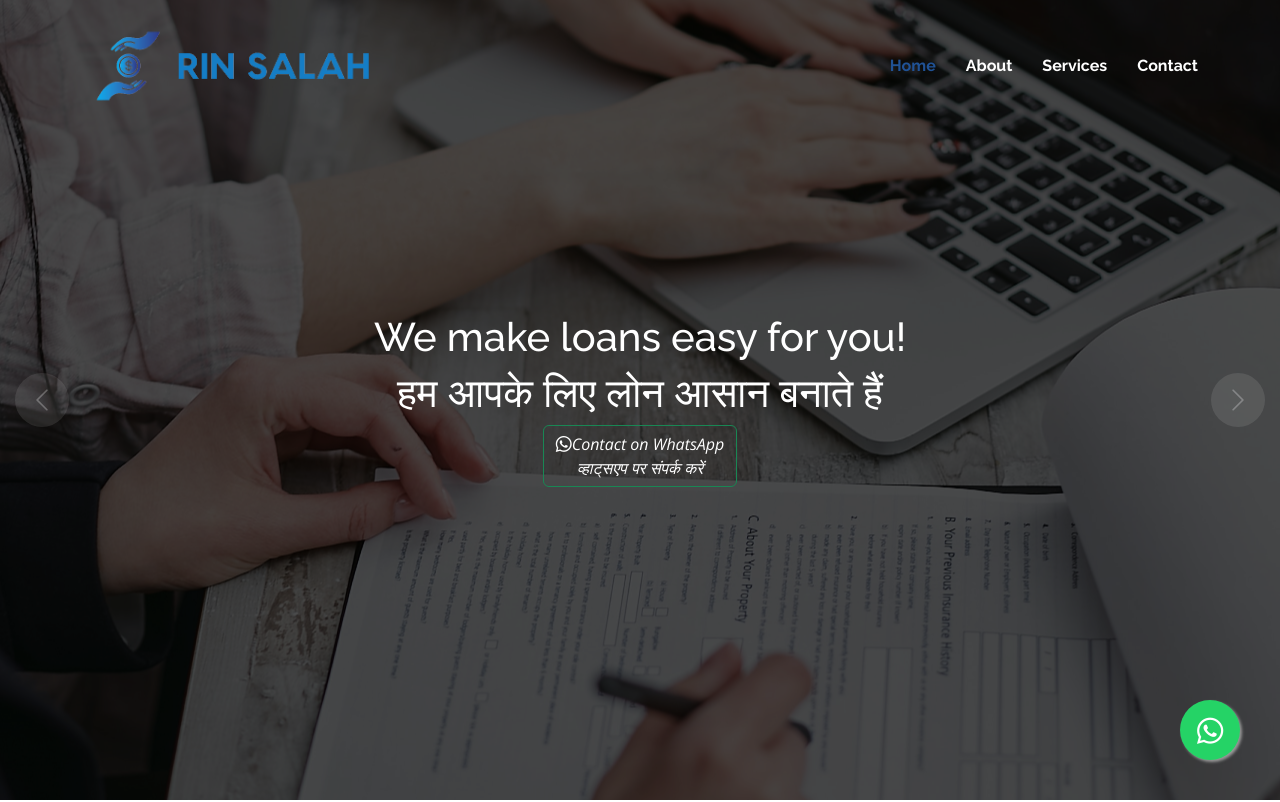
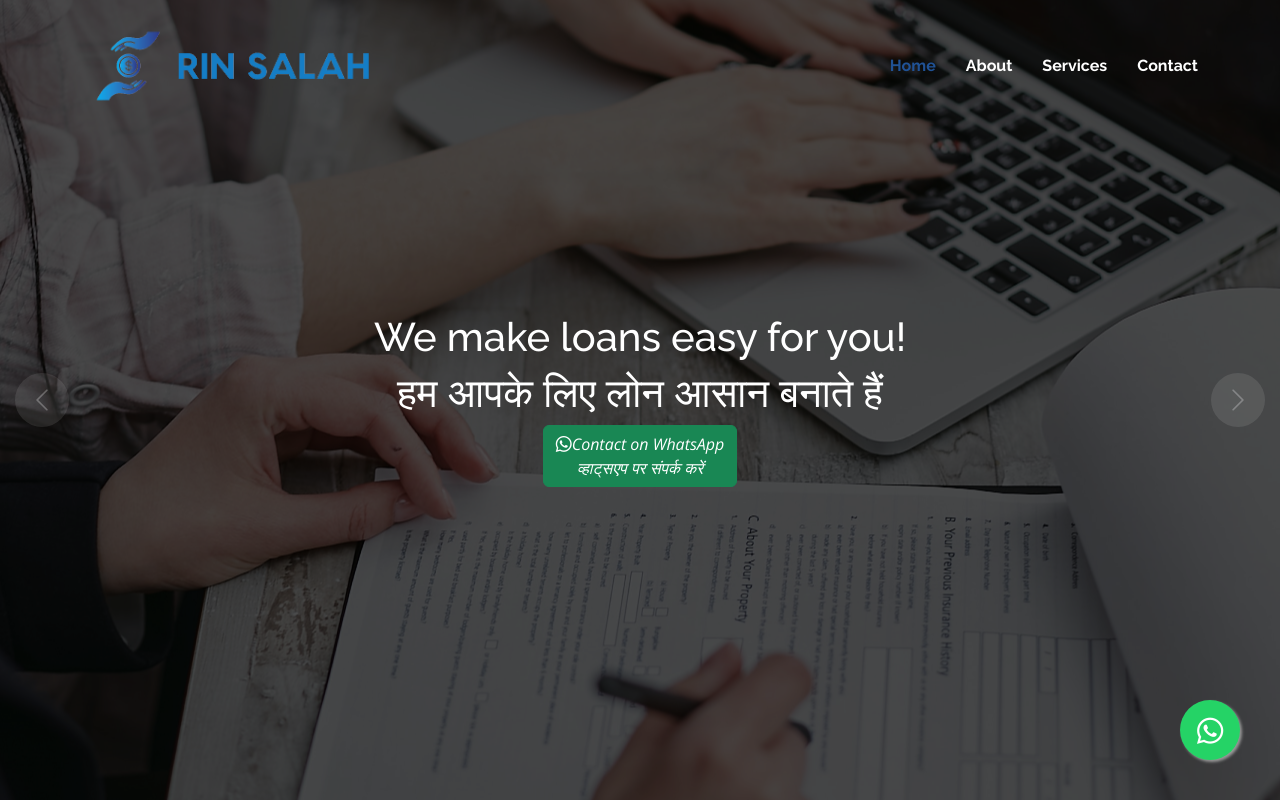
Before and after one commit to Arydroid/RinSalah-Project, a plain HTML site: page index.html in a window 1280 px wide. Shown: the top 802 px of the page. Drawn offline with nearby package versions, Linux system fonts and the light colour scheme.

Commit message:
Add files via upload

```diff
--- a/assets/css/style.css
+++ b/assets/css/style.css
@@ -200,6 +200,7 @@ label{
 }
 .whatsapp i {
   margin-right: 10px;
+  padding-top: 10px;
 }
 
 /* WhatsApp Icon */
@@ -475,7 +476,9 @@ i.ico {
   color: rgba(255, 255, 255, 0.8);
   font-size: 18px;
 }
-
+.green{
+  background-color: #198754;
+}
 .hero .info .btn-get-started {
   font-family: var(--font-primary);
   font-size: 20px;
```
